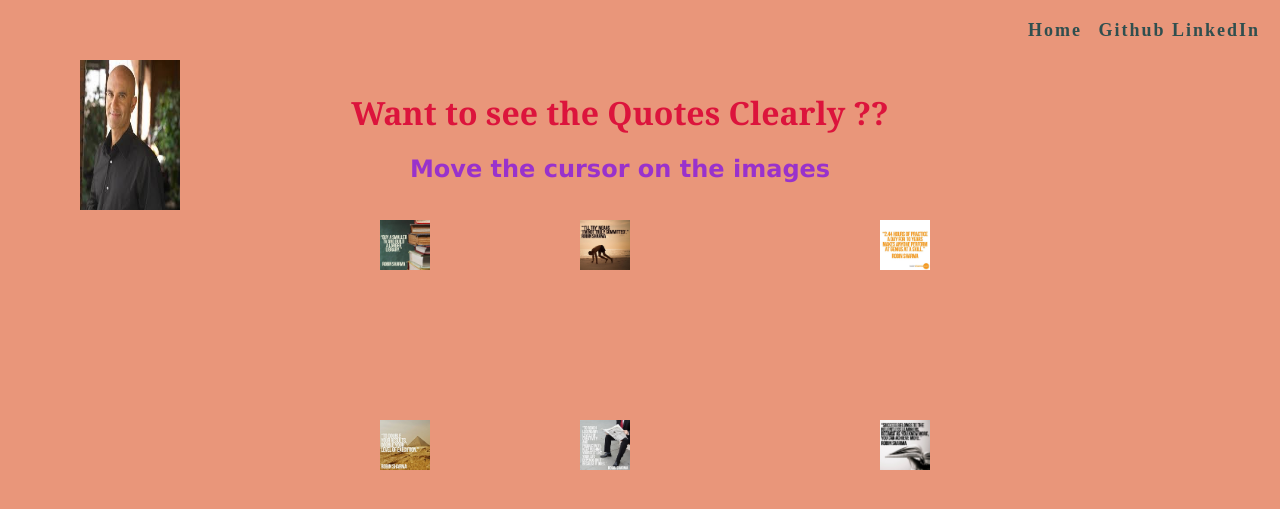
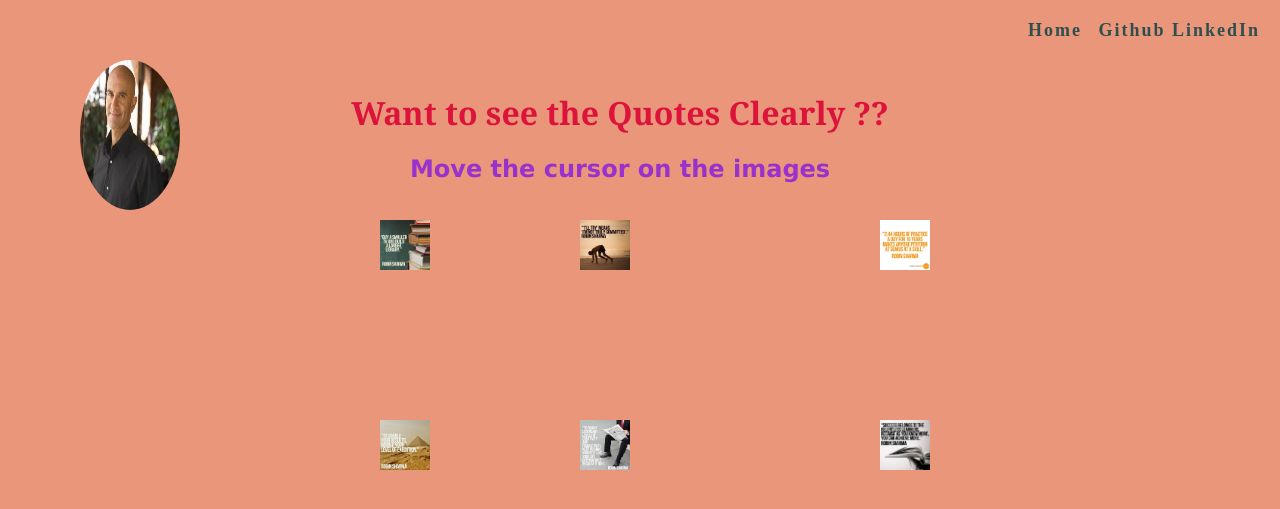
Before and after one commit to christyjax/christyjax.github.io, a Jekyll site: the page Quotes1.html, which Jekyll copies as it is, in a window 1280 px wide. Shown: the top 509 px of the page. Built offline with Jekyll 4.4.1, drawn with Linux system fonts in a browser that asks for light colours.

Commit message:
Update Quotes1.css

```diff
--- a/css/Quotes1.css
+++ b/css/Quotes1.css
@@ -13,7 +13,7 @@
 	 top:40px;
 }
 
-ima
+#ima
 {
 
     border-radius: 50%;
```
